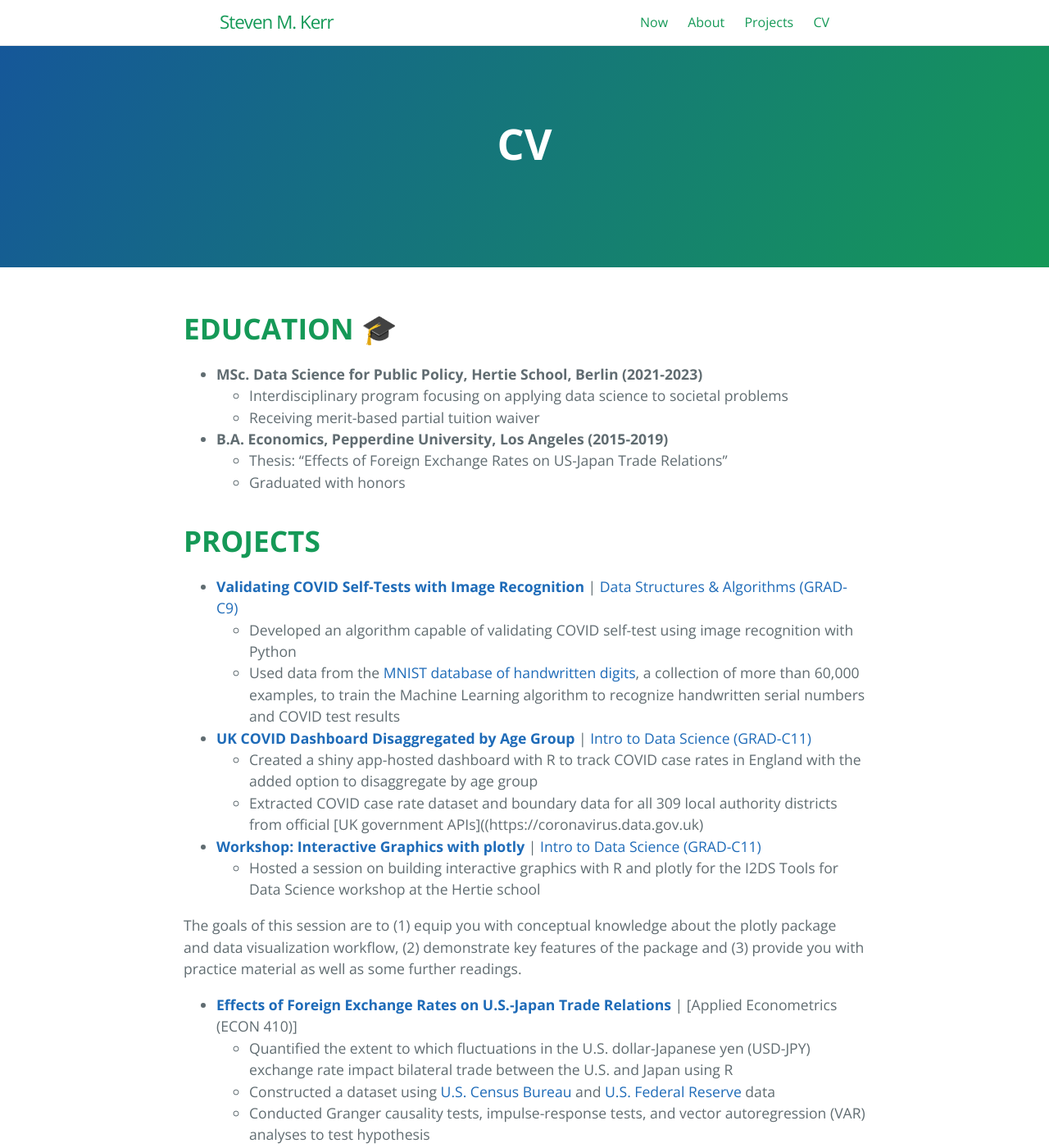
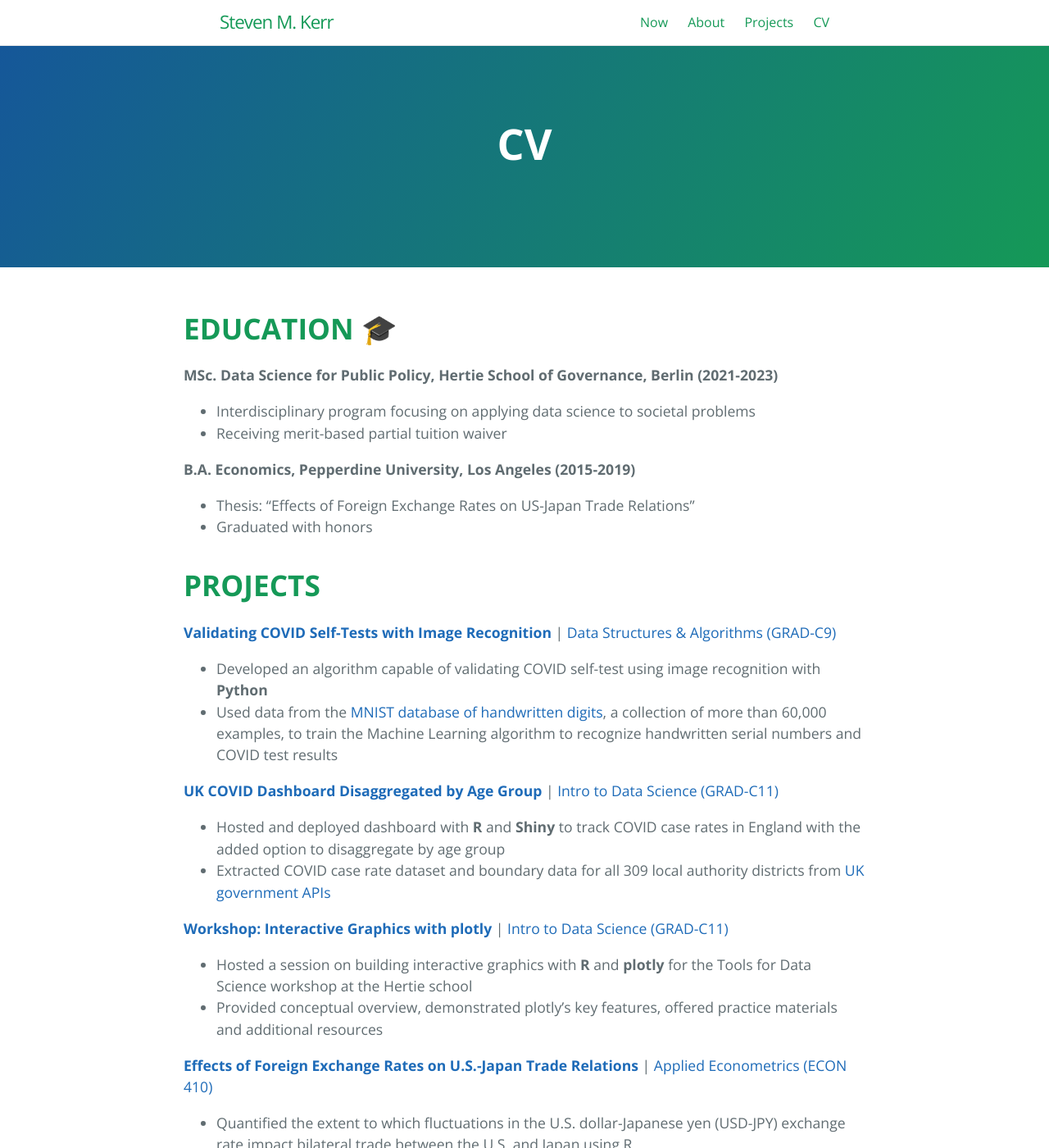
Before and after one commit to smkerr/smkerr.github.io, a Jekyll site: the page built from cv.md, in a window 1280 px wide and 1400 px high. Shown: the whole window at 82% size. Built offline with Jekyll 4.4.1, drawn with Linux system fonts in a browser that asks for light colours.

Commit message:
de-list CV

```diff
--- a/cv.md
+++ b/cv.md
@@ -7,60 +7,58 @@ order: 3
 ---
 
 # **EDUCATION** 🎓
-
-* **MSc. Data Science for Public Policy, Hertie School, Berlin (2021-2023)**
+**MSc. Data Science for Public Policy, Hertie School of Governance, Berlin (2021-2023)**
   * Interdisciplinary program focusing on applying data science to societal problems
   * Receiving merit-based partial tuition waiver
-  <br>
-* **B.A. Economics, Pepperdine University, Los Angeles (2015-2019)**
+
+**B.A. Economics, Pepperdine University, Los Angeles (2015-2019)**
   * Thesis: "Effects of Foreign Exchange Rates on US-Japan Trade Relations"
   * Graduated with honors
 
 # **PROJECTS**
-* **[Validating COVID Self-Tests with Image Recognition](/projects.html#validating-covid-self-tests)** \| [Data Structures & Algorithms (GRAD-C9)](https://www.hertie-school.org/en/study/course-catalogue/course/course/data-structures-and-algorithms)
-  * Developed an algorithm capable of validating COVID self-test using image recognition with Python
+**[Validating COVID Self-Tests with Image Recognition](/projects.html#validating-covid-self-tests)** \| [Data Structures & Algorithms (GRAD-C9)](https://www.hertie-school.org/en/study/course-catalogue/course/course/data-structures-and-algorithms)
+  * Developed an algorithm capable of validating COVID self-test using image recognition with **Python**
   * Used data from the [MNIST database of handwritten digits](http://yann.lecun.com/exdb/mnist/), a collection of more than 60,000 examples, to train the Machine Learning algorithm to recognize handwritten serial numbers and COVID test results
 
-* **[UK COVID Dashboard Disaggregated by Age Group](/projects.html#uk-covid-dashboard)** \| [Intro to Data Science (GRAD-C11)](https://www.hertie-school.org/en/study/course-catalogue/course/course/introduction-to-data-science)
-  * Created a shiny app-hosted dashboard with R to track COVID case rates in England with the added option to disaggregate by age group
-  * Extracted COVID case rate dataset and boundary data for all 309 local authority districts from official [UK government APIs]((https://coronavirus.data.gov.uk)
+**[UK COVID Dashboard Disaggregated by Age Group](/projects.html#uk-covid-dashboard)** \| [Intro to Data Science (GRAD-C11)](https://www.hertie-school.org/en/study/course-catalogue/course/course/introduction-to-data-science)
+  * Hosted and deployed dashboard with **R** and **Shiny** to track COVID case rates in England with the added option to disaggregate by age group
+  * Extracted COVID case rate dataset and boundary data for all 309 local authority districts from [UK government APIs](https://coronavirus.data.gov.uk)
 
-* **[Workshop: Interactive Graphics with plotly](https://github.com/smkerr/plotly-workshop)** \| [Intro to Data Science (GRAD-C11)](https://www.hertie-school.org/en/study/course-catalogue/course/course/introduction-to-data-science)
-  * Hosted a session on building interactive graphics with R and plotly for the I2DS Tools for Data Science workshop at the Hertie school
+**[Workshop: Interactive Graphics with plotly](https://github.com/smkerr/plotly-workshop)** \| [Intro to Data Science (GRAD-C11)](https://www.hertie-school.org/en/study/course-catalogue/course/course/introduction-to-data-science)
+  * Hosted a session on building interactive graphics with **R** and **plotly** for the Tools for Data Science workshop at the Hertie school
+  * Provided conceptual overview, demonstrated plotly's key features, offered practice materials and additional resources
 
-The goals of this session are to (1) equip you with conceptual knowledge about the plotly package and data visualization workflow, (2) demonstrate key features of the package and (3) provide you with practice material as well as some further readings.
-
-* **[Effects of Foreign Exchange Rates on U.S.-Japan Trade Relations](https://github.com/smkerr/FOREX-trade)** \| [Applied Econometrics (ECON 410)]
+**[Effects of Foreign Exchange Rates on U.S.-Japan Trade Relations](https://github.com/smkerr/FOREX-trade)** \| [Applied Econometrics (ECON 410)](https://seaver.pepperdine.edu/social-science/undergraduate/economics/)
   * Quantified the extent to which fluctuations in the U.S. dollar-Japanese yen (USD-JPY) exchange rate impact bilateral trade between the U.S. and Japan using R
   * Constructed a dataset using [U.S. Census Bureau](https://www.census.gov/foreign-trade/statistics/country/index.html) and [U.S. Federal Reserve](https://fred.stlouisfed.org/series/DEXJPUS) data
   * Conducted Granger causality tests, impulse-response tests, and vector autoregression (VAR) analyses to test hypothesis
 
 # **EXPERIENCE**
-* **Procurement Analyst, U.S.  Space Force, Los Angeles (2019-2021)**
+**Procurement Analyst, U.S.  Space Force, Los Angeles (2019-2021)**
   * Procured supplies and services necessary to support $800M National Security Space Launch Services portfolio
   * Conducted market research, analyzed historical cost & pricing data, and performed quantitative analyses to establish negotiation objectives
 
-* **Accreditation Assistant, Pepperdine University, Los Angeles (2019)**
+**Accreditation Assistant, Pepperdine University, Los Angeles (2019)**
   * Supported Pepperdine University’s 5-Year Economics Department Review by organizing and facilitating focus group of 20+ Economics students to gauge program effectiveness
   * Analyzed survey data and presented findings to Economics faculty and staff
 
-* **Director of Education, Pepperdine Model United Nations, Los Angeles (2018-2019)**
+**Director of Education, Pepperdine Model United Nations, Los Angeles (2018-2019)**
   * Led weekly 1hr 30min sessions to train 26 undergraduate and graduate students in research, policy analysis, memo writing, public speaking and advanced debate skills
   * reports on a diverse set of topics such as external debt sustainability, financing for renewable energy projects, and the economic impact of intellectual property transfer
 
-* **Economics Tutor, Pepperdine University, Los Angeles (2018)**
+**Economics Tutor, Pepperdine University, Los Angeles (2018)**
   * Tutored 15 undergraduate students in collegiate-level macroeconomic theory
   * Held group study sessions ahead of mid-terms and final exams
 
-* **Procurement Intern, U.S. Air Force, Colorado Springs (2018)**
+**Procurement Intern, U.S. Air Force, Colorado Springs (2018)**
   * Received formal on-the-job training in market research, price & cost analysis, and negotiation
   * Assisted with the procurement of IT infrastructure upgrade for U.S. Air Force Space Command HQ
 
-* **Resident Advisor, Pepperdine University, Los Angeles (2017-2018)**
+**Resident Advisor, Pepperdine University, Los Angeles (2017-2018)**
   * Supported 50+ incoming undergraduate students by creating a constructive living environment
   * Planned, budgeted, and advertised weekly events for residential community
 
-* **Associate Editor, Pepperdine University, Los Angeles (2016-2017)**
+**Associate Editor, Pepperdine University, Los Angeles (2016-2017)**
   * Evaluated submissions for the Pepperdine Journal of Communication Research
   * Nominated articles for publication based on academic rigor, grammar, spelling, syntax, and organizational structure
 
```
